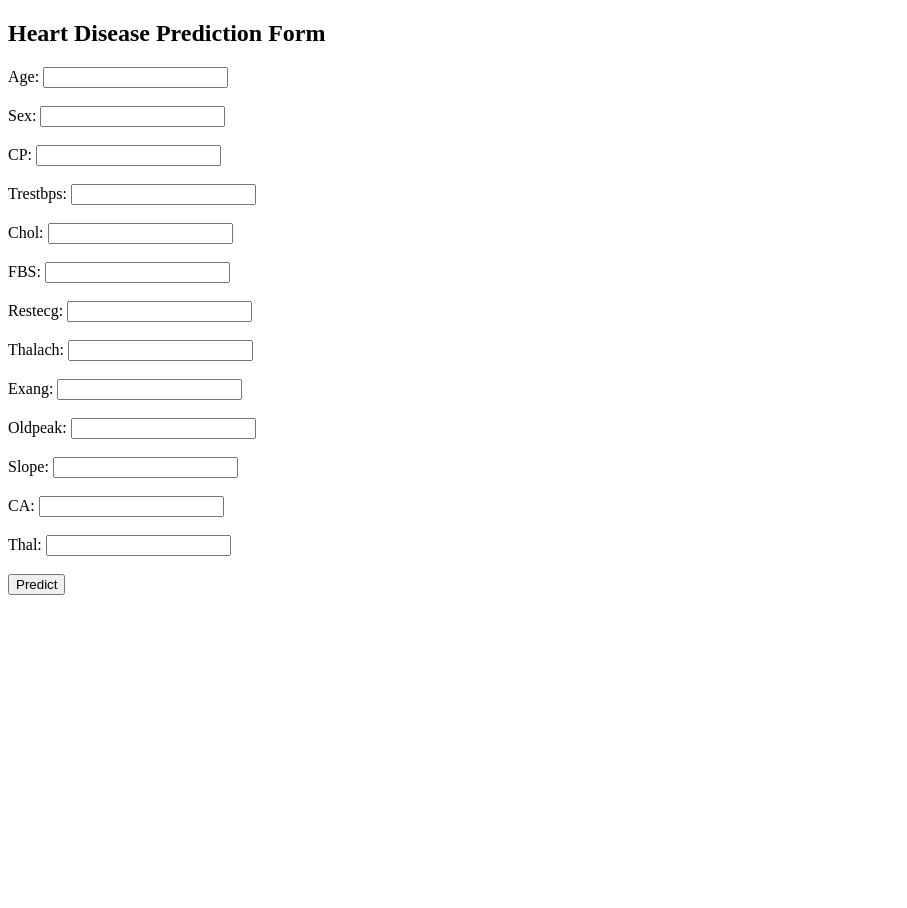
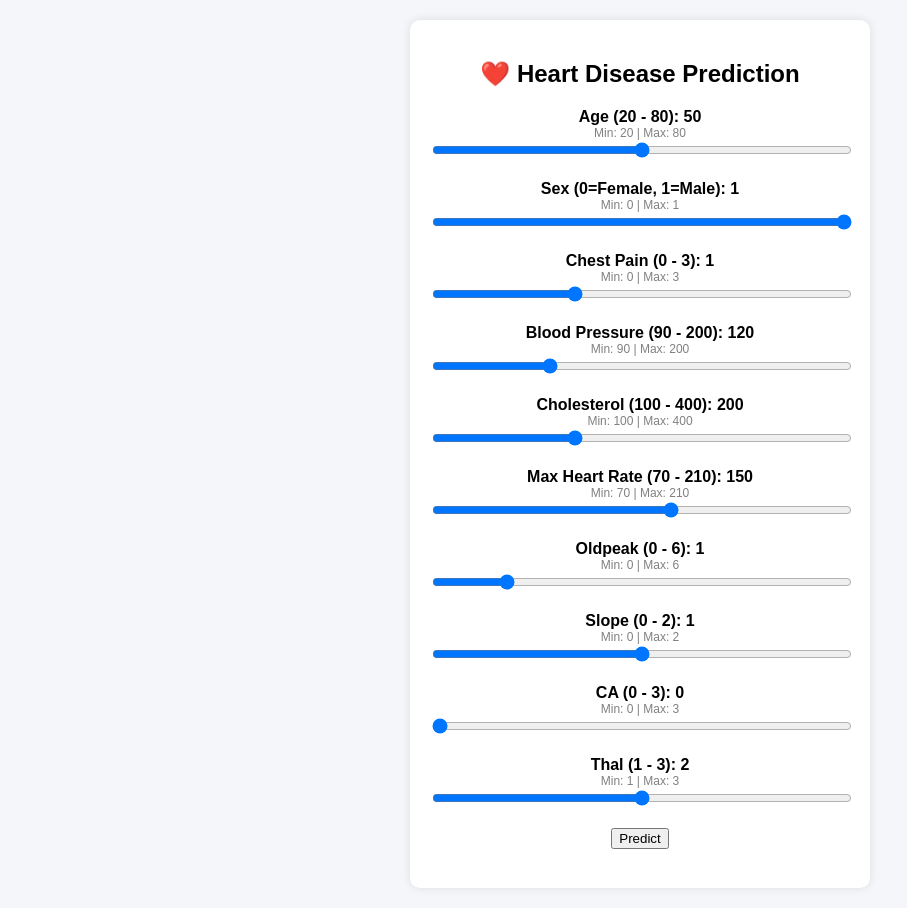
Before and after one commit to sathishasmi/heart-ml-project, a FastAPI app: page / in a window 1280 px wide. Shown: the whole page, without its empty margins (0-907 px from the left). Before the commit the page ends 595 px from the top, so only its background shows below. Run offline with FastAPI, Linux system fonts and the light colour scheme; parts of the project's set-up code (start-up, migrations or seed data) failed here and were passed over.

Commit message:
Update index.html

```diff
--- a/templates/index.html
+++ b/templates/index.html
@@ -2,29 +2,100 @@
 <html>
 <head>
     <title>Heart Disease Prediction</title>
+
+    <style>
+        body {
+            font-family: Arial;
+            background: #f4f6f9;
+            text-align: center;
+        }
+
+        .container {
+            background: white;
+            padding: 20px;
+            margin: 20px auto;
+            width: 420px;
+            border-radius: 10px;
+            box-shadow: 0 0 10px rgba(0,0,0,0.1);
+        }
+
+        input[type=range] {
+            width: 100%;
+        }
+
+        label {
+            font-weight: bold;
+        }
+
+        .range-text {
+            font-size: 12px;
+            color: gray;
+        }
+    </style>
 </head>
+
 <body>
-    <h2>Heart Disease Prediction Form</h2>
+
+<div class="container">
+    <h2>❤️ Heart Disease Prediction</h2>
 
     <form action="/predict_form" method="post">
-        Age: <input type="number" name="age"><br><br>
-        Sex: <input type="number" name="sex"><br><br>
-        CP: <input type="number" name="cp"><br><br>
-        Trestbps: <input type="number" name="trestbps"><br><br>
-        Chol: <input type="number" name="chol"><br><br>
-        FBS: <input type="number" name="fbs"><br><br>
-        Restecg: <input type="number" name="restecg"><br><br>
-        Thalach: <input type="number" name="thalach"><br><br>
-        Exang: <input type="number" name="exang"><br><br>
-        Oldpeak: <input type="number" step="0.1" name="oldpeak"><br><br>
-        Slope: <input type="number" name="slope"><br><br>
-        CA: <input type="number" name="ca"><br><br>
-        Thal: <input type="number" name="thal"><br><br>
+
+        <label>Age (20 - 80): <span id="age_val">50</span></label>
+        <div class="range-text">Min: 20 | Max: 80</div>
+        <input type="range" name="age" min="20" max="80" value="50"
+               oninput="age_val.innerText = this.value"><br><br>
+
+        <label>Sex (0=Female, 1=Male): <span id="sex_val">1</span></label>
+        <div class="range-text">Min: 0 | Max: 1</div>
+        <input type="range" name="sex" min="0" max="1" value="1"
+               oninput="sex_val.innerText = this.value"><br><br>
+
+        <label>Chest Pain (0 - 3): <span id="cp_val">1</span></label>
+        <div class="range-text">Min: 0 | Max: 3</div>
+        <input type="range" name="cp" min="0" max="3" value="1"
+               oninput="cp_val.innerText = this.value"><br><br>
+
+        <label>Blood Pressure (90 - 200): <span id="bp_val">120</span></label>
+        <div class="range-text">Min: 90 | Max: 200</div>
+        <input type="range" name="trestbps" min="90" max="200" value="120"
+               oninput="bp_val.innerText = this.value"><br><br>
+
+        <label>Cholesterol (100 - 400): <span id="chol_val">200</span></label>
+        <div class="range-text">Min: 100 | Max: 400</div>
+        <input type="range" name="chol" min="100" max="400" value="200"
+               oninput="chol_val.innerText = this.value"><br><br>
+
+        <label>Max Heart Rate (70 - 210): <span id="thalach_val">150</span></label>
+        <div class="range-text">Min: 70 | Max: 210</div>
+        <input type="range" name="thalach" min="70" max="210" value="150"
+               oninput="thalach_val.innerText = this.value"><br><br>
+
+        <label>Oldpeak (0 - 6): <span id="oldpeak_val">1</span></label>
+        <div class="range-text">Min: 0 | Max: 6</div>
+        <input type="range" name="oldpeak" min="0" max="6" step="0.1" value="1"
+               oninput="oldpeak_val.innerText = this.value"><br><br>
+
+        <label>Slope (0 - 2): <span id="slope_val">1</span></label>
+        <div class="range-text">Min: 0 | Max: 2</div>
+        <input type="range" name="slope" min="0" max="2" value="1"
+               oninput="slope_val.innerText = this.value"><br><br>
+
+        <label>CA (0 - 3): <span id="ca_val">0</span></label>
+        <div class="range-text">Min: 0 | Max: 3</div>
+        <input type="range" name="ca" min="0" max="3" value="0"
+               oninput="ca_val.innerText = this.value"><br><br>
+
+        <label>Thal (1 - 3): <span id="thal_val">2</span></label>
+        <div class="range-text">Min: 1 | Max: 3</div>
+        <input type="range" name="thal" min="1" max="3" value="2"
+               oninput="thal_val.innerText = this.value"><br><br>
 
         <button type="submit">Predict</button>
     </form>
 
     <h3>{{ prediction }}</h3>
+</div>
 
 </body>
 </html>
```
